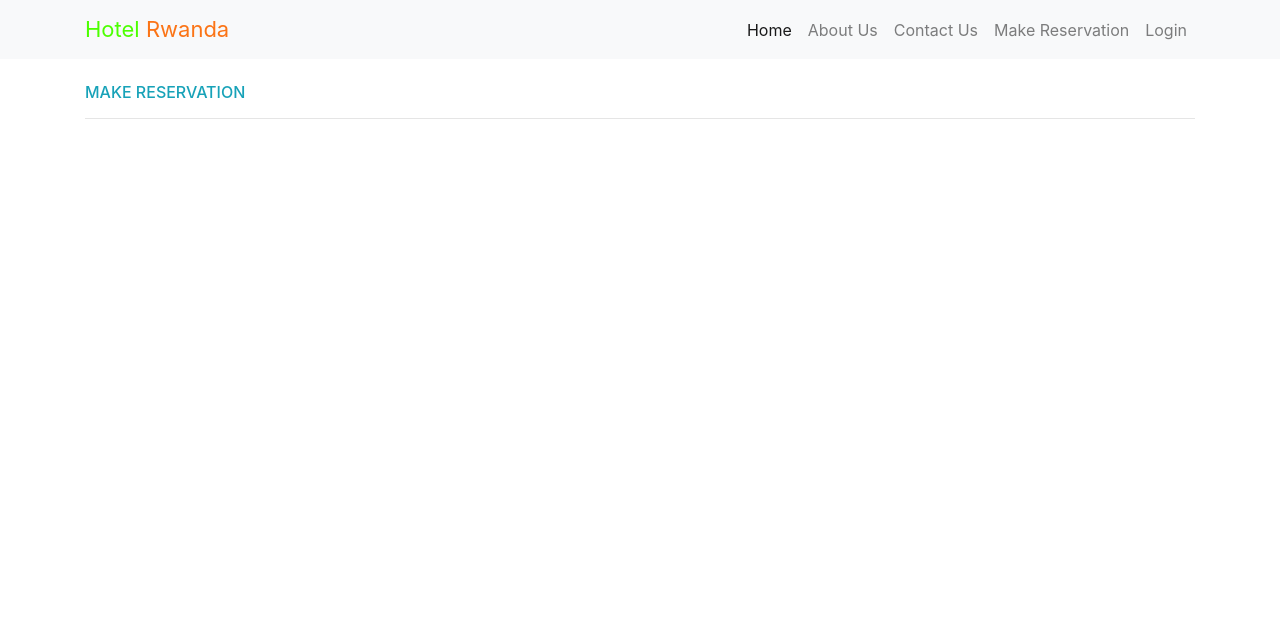
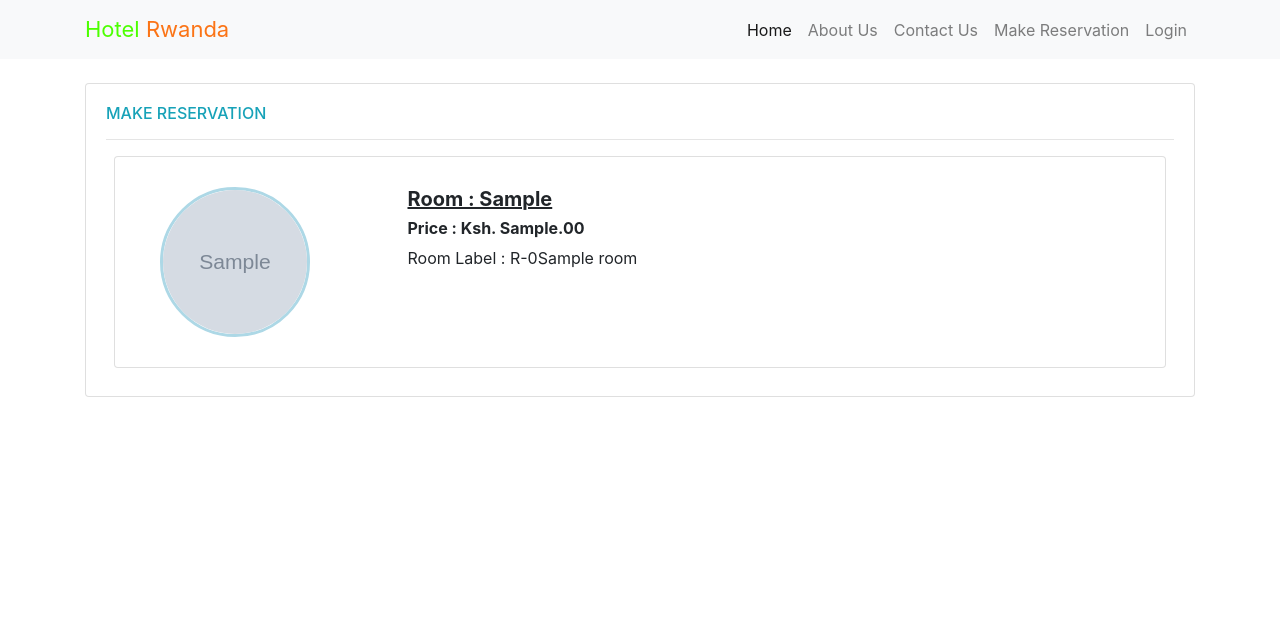
Before and after one commit to wilwagwau/Hotel-Rwanda, a PHP site: page /reservation.php in a window 1280 px wide. Shown: the top 637 px of the page. Run offline with PHP 8.4, Linux system fonts and the light colour scheme; tables that the repository leaves empty or names only in its code hold one stand-in row (values such as "Sample post"); grey boxes marked "Sample" are stand-in pictures.

Commit message:
Reservation file

```diff
--- a/reservation.php
+++ b/reservation.php
@@ -7,17 +7,57 @@
 	<div>
 		<?php include 'includes/navigation.php' ?>
 	</div>
-
+	<br>
 	<div class="container">
-		<div class="panel panel-info">
-			<div class="panel-body">
-			<br />
+		<div class="card card-info">
+			<div class="card-body">
 				<strong><h6 class="text-info">MAKE RESERVATION</h6></strong>
 				<hr>
+				<?php
+					require_once 'admin/includes/config.php';
+						$query = $conn->query("SELECT * FROM `tbl_rooms` ORDER BY `room_rate` ASC") or die(mysqli_error());
+					while($fetch = $query->fetch_array())
+					{
+				?>
+				<div class="card" style="margin: 8px">
+					<div class="row" style="margin: 30px">
+						<div class="col-md-3">
+							<a href="photo/<?php echo $fetch['photo']?>" data-fluidbox>
+								<img class="margin-bottom" src = "images/rooms/<?php echo $fetch['room_photo']?>" height = "150" width = "150" style="border-radius:50%; border: 3px solid lightblue"/>
+							</a>
+						</div>
 
+						<div class="col-md-7"  >
+							<h5><b><u><?php echo "Room : ".$fetch['room_type']?></u></b></h5>
+							<h6><b><?php echo "Price : Ksh. ".$fetch['room_rate'].".00"?></b></h6>
+							<p><?php echo "Room Label : R-0".$fetch['room_label'] ?></p>
+							<p>
+								<?php if($fetch['room_status']==0)
+										echo "<p class = 'text-danger'>Not Available</p>";
+										else if($fetch['room_status']==1)
+										echo "<p class = 'text-success'>Available</p>";
+								?>
+							</p>
+						</div>
+
+						<div class="col-md-2" >
+							<a style="margin-top: 50%"  href = "add_reserve.php?room_id=<?php echo $fetch['room_id']?>" >
+
+								<?php if($fetch['room_status']==0)
+									echo "<p></p>";
+									else if($fetch['room_status']==1)
+									echo "<p class = 'btn btn-sm btn-outline-info'><i class = 'fa fa-cloud-upload'></i> Reserve</p>";
+								?>
+							</a>
+						</div>
+					</div>
+				</div>
+				<?php
+					}
+				?>
 			</div>
 		</div>
 	</div>
-	<?php include 'includes/footer.php'; ?>
+	<!--<?php include 'includes/footer.php'; ?>-->
 </body>
 </html>
```
